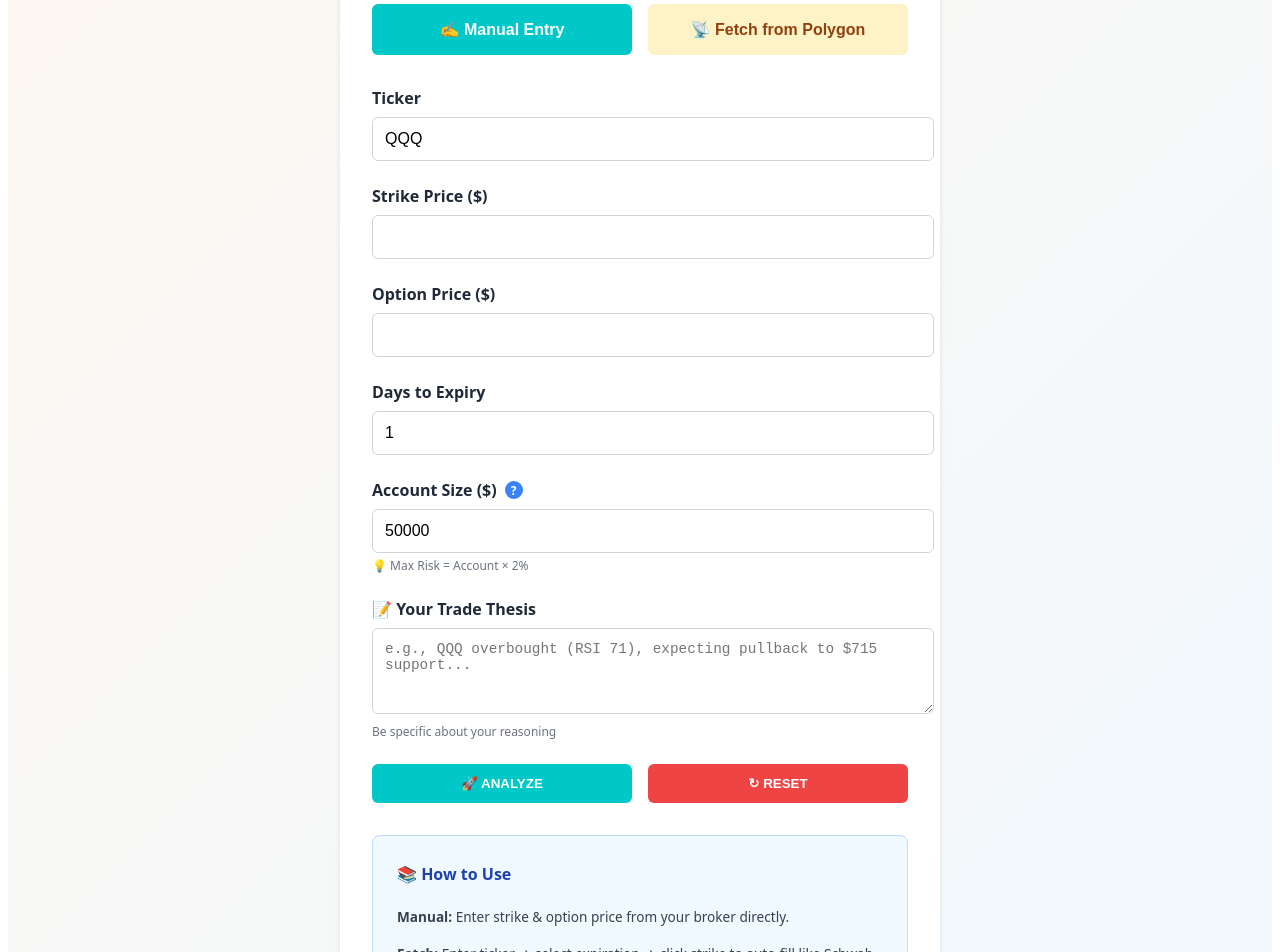
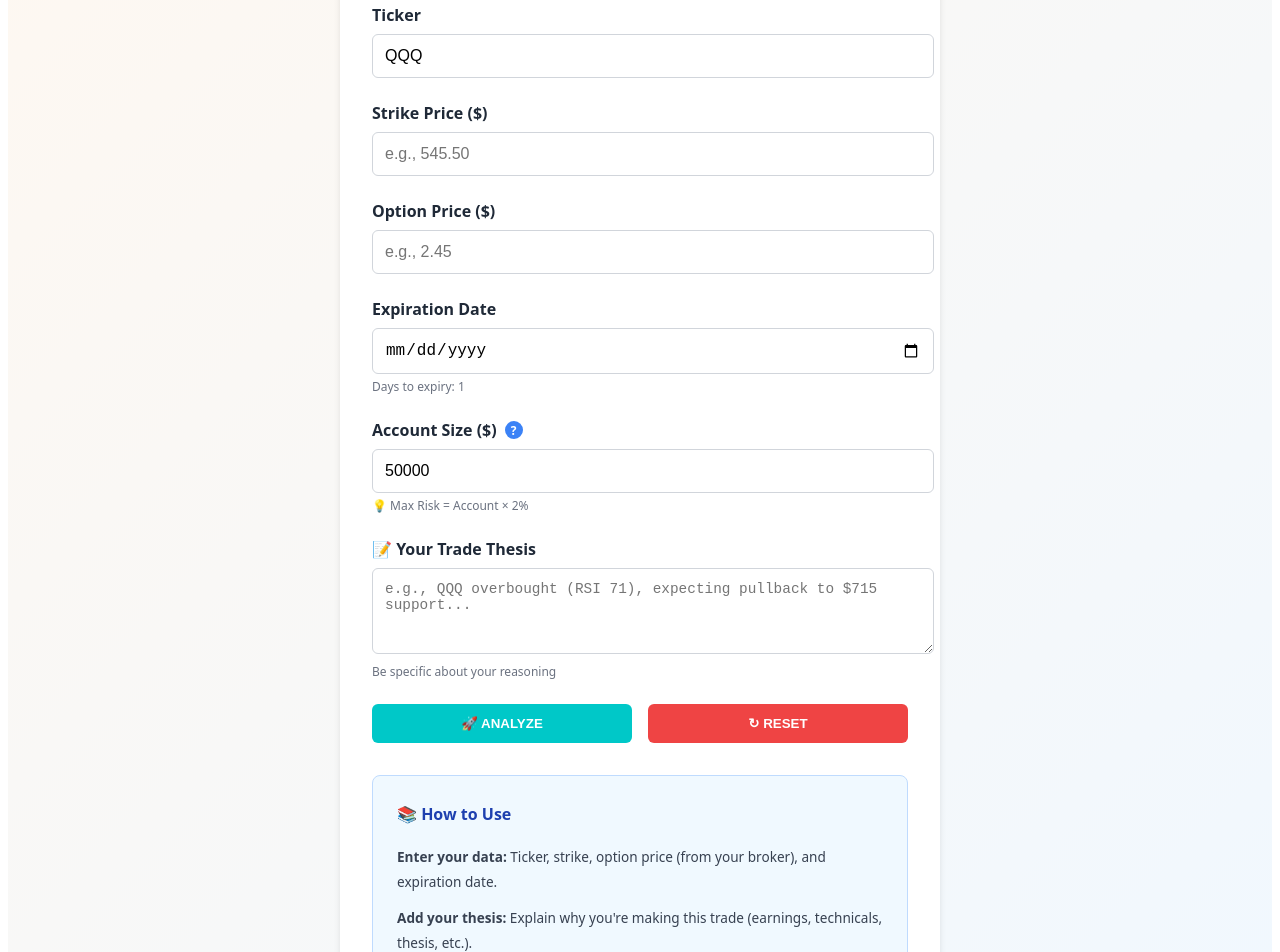
Before and after one commit to brianbk1/vegatrading, a React (Vite) app: page / in a window 1280 px wide. Shown: the part 300-1252 px from the top of the page. Built offline with nearby package versions, Linux system fonts and the light colour scheme.

Commit message:
Simplify: Remove fetch mode, keep clean manual entry UI

```diff
--- a/src/App.jsx
+++ b/src/App.jsx
@@ -8,80 +8,8 @@ export default function DayTradingApp() {
   const [analysisResult, setAnalysisResult] = useState(null);
   const [isAnalyzing, setIsAnalyzing] = useState(false);
   const [error, setError] = useState('');
-  const [entryMode, setEntryMode] = useState('manual');
-
-  // Fetch mode state
-  const [expirations, setExpirations] = useState([]);
-  const [selectedExpiry, setSelectedExpiry] = useState('');
-  const [optionsChain, setOptionsChain] = useState([]);
-  const [isFetchingExpirations, setIsFetchingExpirations] = useState(false);
-  const [isFetchingStrikes, setIsFetchingStrikes] = useState(false);
+  const [expiryDate, setExpiryDate] = useState('');
   const [daysToExpiry, setDaysToExpiry] = useState('1');
-
-  const handleFetchExpirations = async () => {
-    if (!ticker) {
-      setError('Please enter Ticker');
-      return;
-    }
-    setIsFetchingExpirations(true);
-    setError('');
-    try {
-      const res = await fetch('/api/fetch-data', {
-        method: 'POST',
-        headers: { 'Content-Type': 'application/json' },
-        body: JSON.stringify({ ticker, fetchExpirations: true }),
-      });
-      const data = await res.json();
-      if (data.expirations && data.expirations.length > 0) {
-        setExpirations(data.expirations);
-        setSelectedExpiry('');
-        setOptionsChain([]);
-      } else {
-        setError('No expirations found for this ticker. Try manual entry.');
-      }
-    } catch (err) {
-      setError('Failed to fetch expirations.');
-    } finally {
-      setIsFetchingExpirations(false);
-    }
-  };
-
-  const handleFetchStrikes = async () => {
-    if (!selectedExpiry) {
-      setError('Please select an expiration date');
-      return;
-    }
-    setIsFetchingStrikes(true);
-    setError('');
-    try {
-      const res = await fetch('/api/fetch-data', {
-        method: 'POST',
-        headers: { 'Content-Type': 'application/json' },
-        body: JSON.stringify({ ticker, expiryDate: selectedExpiry, fetchStrikes: true }),
-      });
-      const data = await res.json();
-      if (data.optionsChain && data.optionsChain.length > 0) {
-        setOptionsChain(data.optionsChain);
-        // Calculate days to expiry
-        const today = new Date();
-        const expiry = new Date(selectedExpiry);
-        const daysLeft = Math.ceil((expiry - today) / (1000 * 60 * 60 * 24));
-        setDaysToExpiry(Math.max(1, daysLeft).toString());
-      } else {
-        setError('No strike data found for this expiration.');
-      }
-    } catch (err) {
-      setError('Failed to fetch strikes.');
-    } finally {
-      setIsFetchingStrikes(false);
-    }
-  };
-
-  const handleSelectStrike = (chain) => {
-    setStrikePrice(chain.strike.toString());
-    setOptionPrice(chain.mid.toFixed(2));
-    setError('');
-  };
 
   const handleAnalyze = async () => {
     if (!strikePrice || !optionPrice) {
@@ -197,13 +125,11 @@ export default function DayTradingApp() {
   const reset = () => {
     setStrikePrice('');
     setOptionPrice('');
+    setExpiryDate('');
     setDaysToExpiry('1');
     setUserThesis('');
     setAnalysisResult(null);
     setError('');
-    setExpirations([]);
-    setSelectedExpiry('');
-    setOptionsChain([]);
   };
 
   return (
@@ -218,157 +144,37 @@ export default function DayTradingApp() {
               </p>
             </div>
 
-            <div style={{ display: 'grid', gridTemplateColumns: '1fr 1fr', gap: '1rem', marginBottom: '2rem' }}>
-              <button
-                onClick={() => { setEntryMode('manual'); setExpirations([]); setSelectedExpiry(''); setOptionsChain([]); }}
-                style={{
-                  padding: '1rem',
-                  background: entryMode === 'manual' ? '#00c8c8' : '#e0f2fe',
-                  color: entryMode === 'manual' ? 'white' : '#0369a1',
-                  border: 'none',
-                  borderRadius: '6px',
-                  fontWeight: 600,
-                  cursor: 'pointer',
-                  fontSize: '1rem'
-                }}
-              >
-                ✍️ Manual Entry
-              </button>
-              <button
-                onClick={() => setEntryMode('fetch')}
-                style={{
-                  padding: '1rem',
-                  background: entryMode === 'fetch' ? '#ff8c42' : '#fef3c7',
-                  color: entryMode === 'fetch' ? 'white' : '#92400e',
-                  border: 'none',
-                  borderRadius: '6px',
-                  fontWeight: 600,
-                  cursor: 'pointer',
-                  fontSize: '1rem'
-                }}
-              >
-                📡 Fetch from Polygon
-              </button>
-            </div>
-
             <div style={{ marginBottom: '1.5rem' }}>
               <label style={{ display: 'block', fontWeight: 600, marginBottom: '0.5rem' }}>Ticker</label>
               <input type="text" value={ticker} onChange={(e) => setTicker(e.target.value.toUpperCase())} style={{ width: '100%', padding: '0.75rem', border: '1px solid #d1d5db', borderRadius: '6px', fontSize: '1rem' }} />
             </div>
 
-            {entryMode === 'manual' && (
-              <>
             <div style={{ marginBottom: '1.5rem' }}>
               <label style={{ display: 'block', fontWeight: 600, marginBottom: '0.5rem' }}>Strike Price ($)</label>
-                  <input type="number" value={strikePrice} onChange={(e) => setStrikePrice(e.target.value)} style={{ width: '100%', padding: '0.75rem', border: '1px solid #d1d5db', borderRadius: '6px', fontSize: '1rem' }} />
+              <input type="number" value={strikePrice} onChange={(e) => setStrikePrice(e.target.value)} placeholder="e.g., 545.50" style={{ width: '100%', padding: '0.75rem', border: '1px solid #d1d5db', borderRadius: '6px', fontSize: '1rem' }} />
             </div>
+
             <div style={{ marginBottom: '1.5rem' }}>
               <label style={{ display: 'block', fontWeight: 600, marginBottom: '0.5rem' }}>Option Price ($)</label>
-                  <input type="number" value={optionPrice} onChange={(e) => setOptionPrice(e.target.value)} step="0.01" style={{ width: '100%', padding: '0.75rem', border: '1px solid #d1d5db', borderRadius: '6px', fontSize: '1rem' }} />
+              <input type="number" value={optionPrice} onChange={(e) => setOptionPrice(e.target.value)} step="0.01" placeholder="e.g., 2.45" style={{ width: '100%', padding: '0.75rem', border: '1px solid #d1d5db', borderRadius: '6px', fontSize: '1rem' }} />
             </div>
+
             <div style={{ marginBottom: '1.5rem' }}>
-                  <label style={{ display: 'block', fontWeight: 600, marginBottom: '0.5rem' }}>Days to Expiry</label>
-                  <input type="number" value={daysToExpiry} onChange={(e) => setDaysToExpiry(e.target.value)} min="1" style={{ width: '100%', padding: '0.75rem', border: '1px solid #d1d5db', borderRadius: '6px', fontSize: '1rem' }} />
-                </div>
-              </>
-            )}
-
-            {entryMode === 'fetch' && (
-              <>
-                <button
-                  onClick={handleFetchExpirations}
-                  disabled={isFetchingExpirations || !ticker}
-                  style={{
-                    width: '100%',
-                    padding: '0.75rem',
-                    background: isFetchingExpirations ? '#d1d5db' : '#ff8c42',
-                    color: 'white',
-                    border: 'none',
-                    borderRadius: '6px',
-                    fontWeight: 600,
-                    cursor: isFetchingExpirations || !ticker ? 'not-allowed' : 'pointer',
-                    marginBottom: '1rem'
-                  }}
-                >
-                  {isFetchingExpirations ? '⏳ Loading Expirations...' : '📅 Fetch Expirations'}
-                </button>
-
-                {expirations.length > 0 && (
-                  <div style={{ marginBottom: '1rem' }}>
-                    <label style={{ display: 'block', fontWeight: 600, marginBottom: '0.5rem' }}>Select Expiration Date</label>
-                    <select
-                      value={selectedExpiry}
+              <label style={{ display: 'block', fontWeight: 600, marginBottom: '0.5rem' }}>Expiration Date</label>
+              <input
+                type="date"
+                value={expiryDate}
                 onChange={(e) => {
-                        setSelectedExpiry(e.target.value);
-                        setOptionsChain([]);
+                  setExpiryDate(e.target.value);
                   const today = new Date();
                   const expiry = new Date(e.target.value);
                   const daysLeft = Math.ceil((expiry - today) / (1000 * 60 * 60 * 24));
                   setDaysToExpiry(Math.max(1, daysLeft).toString());
                 }}
                 style={{ width: '100%', padding: '0.75rem', border: '1px solid #d1d5db', borderRadius: '6px', fontSize: '1rem' }}
-                    >
-                      <option value="">-- Choose an expiration --</option>
-                      {expirations.map((exp, idx) => (
-                        <option key={idx} value={exp}>{exp}</option>
-                      ))}
-                    </select>
+              />
+              <div style={{ fontSize: '0.75rem', color: '#6b7280', marginTop: '0.25rem' }}>Days to expiry: {daysToExpiry}</div>
             </div>
-                )}
-
-                {selectedExpiry && (
-                  <button
-                    onClick={handleFetchStrikes}
-                    disabled={isFetchingStrikes}
-                    style={{
-                      width: '100%',
-                      padding: '0.75rem',
-                      background: isFetchingStrikes ? '#d1d5db' : '#00c8c8',
-                      color: 'white',
-                      border: 'none',
-                      borderRadius: '6px',
-                      fontWeight: 600,
-                      cursor: isFetchingStrikes ? 'not-allowed' : 'pointer',
-                      marginBottom: '1rem'
-                    }}
-                  >
-                    {isFetchingStrikes ? '⏳ Loading Strikes...' : '🎯 Fetch Strikes'}
-                  </button>
-                )}
-
-                {optionsChain.length > 0 && (
-                  <div style={{ background: '#f0f9ff', border: '2px solid #00c8c8', borderRadius: '8px', padding: '1rem', maxHeight: '300px', overflowY: 'auto', marginBottom: '1rem' }}>
-                    <h5 style={{ margin: '0 0 0.75rem 0', fontSize: '0.9rem', fontWeight: 700, color: '#1e40af' }}>Click a strike to select:</h5>
-                    {optionsChain.slice(0, 30).map((chain, idx) => (
-                      <button
-                        key={idx}
-                        onClick={() => handleSelectStrike(chain)}
-                        style={{
-                          width: '100%',
-                          padding: '0.5rem',
-                          margin: '0.25rem 0',
-                          background: 'white',
-                          border: '1px solid #00c8c8',
-                          borderRadius: '4px',
-                          cursor: 'pointer',
-                          textAlign: 'left',
-                          fontSize: '0.75rem',
-                          fontFamily: 'monospace'
-                        }}
-                      >
-                        ${chain.strike.toFixed(2).padStart(7)} | B:{chain.bid.toFixed(2).padStart(6)} | A:{chain.ask.toFixed(2).padStart(6)} | M:{chain.mid.toFixed(2).padStart(6)}
-                      </button>
-                    ))}
-                  </div>
-                )}
-
-                {strikePrice && optionPrice && (
-                  <div style={{ background: '#ecfdf5', border: '1px solid #10b981', borderRadius: '6px', padding: '0.75rem', marginBottom: '1rem', fontSize: '0.85rem', color: '#047857' }}>
-                    ✅ Strike: ${strikePrice} | Price: ${optionPrice} | DTE: {daysToExpiry}
-                  </div>
-                )}
-              </>
-            )}
 
             <div style={{ marginBottom: '1.5rem' }}>
               <div style={{ display: 'flex', alignItems: 'center', gap: '0.5rem', marginBottom: '0.5rem' }}>
@@ -398,9 +204,9 @@ export default function DayTradingApp() {
 
             <div style={{ background: '#f0f9ff', border: '1px solid #bfdbfe', borderRadius: '8px', padding: '1.5rem', marginTop: '2rem', fontSize: '0.85rem', color: '#374151', lineHeight: '1.8' }}>
               <h3 style={{ margin: '0 0 1rem 0', fontSize: '1rem', fontWeight: 700, color: '#1e40af' }}>📚 How to Use</h3>
-              <p style={{ margin: '0 0 0.75rem 0' }}><strong>Manual:</strong> Enter strike & option price from your broker directly.</p>
-              <p style={{ margin: '0 0 0.75rem 0' }}><strong>Fetch:</strong> Enter ticker → select expiration → click strike to auto-fill like Schwab.</p>
-              <p style={{ margin: '0 0 0.75rem 0' }}><strong>Score:</strong> Above 75 = institutional-grade, 60-74 = tradeable, below 60 = caution.</p>
+              <p style={{ margin: '0 0 0.75rem 0' }}><strong>Enter your data:</strong> Ticker, strike, option price (from your broker), and expiration date.</p>
+              <p style={{ margin: '0 0 0.75rem 0' }}><strong>Add your thesis:</strong> Explain why you're making this trade (earnings, technicals, thesis, etc.).</p>
+              <p style={{ margin: '0 0 0.75rem 0' }}><strong>Get your score:</strong> Above 75 = institutional-grade, 60-74 = tradeable, below 60 = caution.</p>
               <p style={{ margin: 0 }}><strong>Verify:</strong> Always cross-check data on <a href="https://finviz.com" target="_blank" rel="noopener noreferrer" style={{ color: '#00c8c8', textDecoration: 'underline' }}>Finviz.com</a> before trading.</p>
             </div>
           </div>
```
Lines whose indentation alone changed are shown as unchanged.
